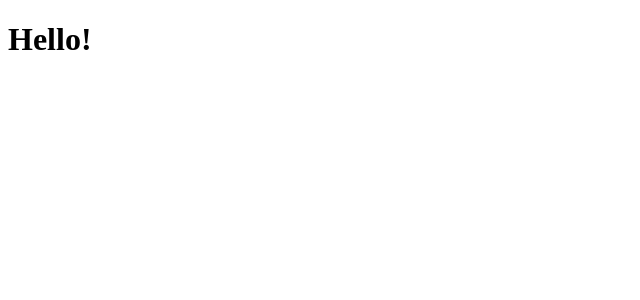
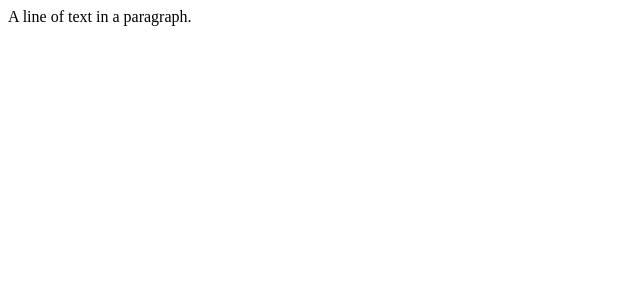
Before and after one commit to RyumForCode/slatejs-prac, a React (Vite) app: page / in a window 1280 px wide. Shown: the top 300 px of the page, without its empty margins (0-640 px from the left). Built offline with nearby package versions, Linux system fonts and the light colour scheme.

Commit message:
WT : Adding Event Handlers

```diff
--- a/src/App.tsx
+++ b/src/App.tsx
@@ -1,11 +1,8 @@
 import './App.css'
+import SlateComp from './components/SlateComp'
 
 function App() {
-  return (
-    <>
-      <h1>Hello!</h1>
-    </>
-  )
+  return <SlateComp />
 }
 
 export default App
--- a/src/components/SlateComp.tsx
+++ b/src/components/SlateComp.tsx
@@ -26,7 +26,12 @@ const SlateComp = () => {
 
     return (
         <Slate editor = {editor} initialValue = {initialValue}>
-          <Editable />
+          <Editable onKeyDown = {(event) => {
+            if (event.key === '&') {
+              event.preventDefault();
+              editor.insertText('and');
+            }
+          }}/>
         </Slate>
     )
 }
```
